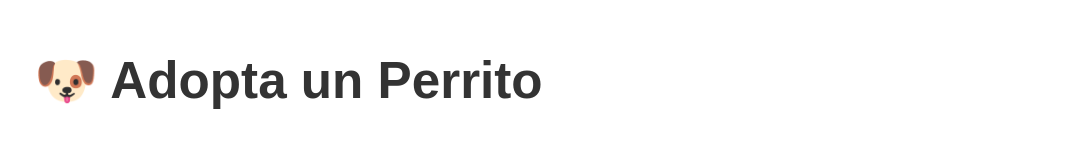
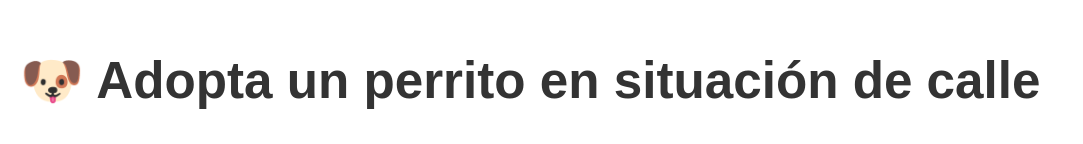
Before and after one commit to licdmartinez10-hub/frontend-perritos, a React app: page / in a window 1280 px wide. Shown: the part 226-370 px from the top of the page, without its empty margins (0-1083 px from the left). Built offline with nearby package versions, Linux system fonts and the light colour scheme; no server answers; the HTML template or start-up script is replaced by a standard one.

Commit message:
Update App.jsx

```diff
--- a/src/App.jsx
+++ b/src/App.jsx
@@ -136,7 +136,7 @@ const Home = ({ favorites, toggleFavorite }) => {
 
   return (
     <div style={{ padding: '20px', maxWidth: '1200px', margin: '0 auto', fontFamily: 'Arial, sans-serif' }}>
-      <h1 style={{ textAlign: 'center', color: '#333' }}>🐶 Adopta un Perrito</h1>
+      <h1 style={{ textAlign: 'center', color: '#333' }}>🐶 Adopta un perrito en situación de calle</h1>
 
       {error && <div style={{background: '#ffebee', color: '#c62828', padding: '10px', borderRadius: '5px', textAlign: 'center'}}>{error}</div>}
 
```
